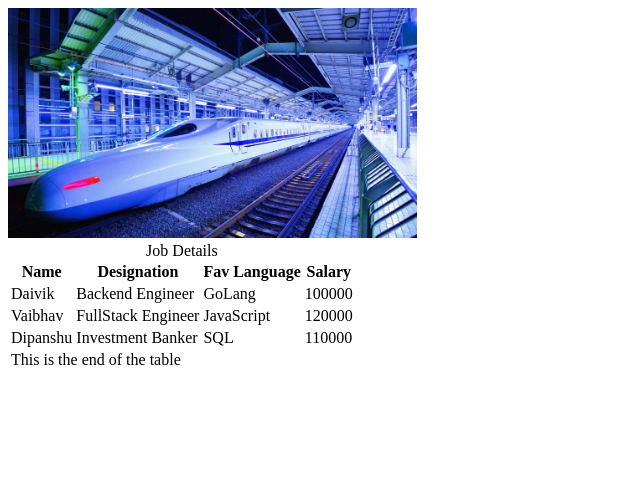
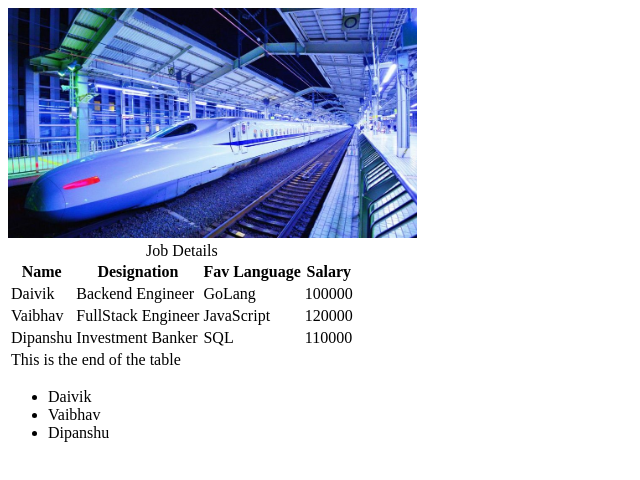
Before and after one commit to daivik-tapase-01/Web-Dev-Course, a plain HTML site: page lecture5/index.html in a window 1280 px wide. Shown: the whole page, without its empty margins (0-640 px from the left). Drawn offline with Linux system fonts and the light colour scheme.

```diff
--- a/lecture5/index.html
+++ b/lecture5/index.html
@@ -48,6 +48,11 @@
         </tfoot>
     </table>
 
+    <ul>
+        <li>Daivik</li>
+        <li>Vaibhav</li>
+        <li>Dipanshu</li>
+    </ul>
     <script src="script.js"></script>
 </body>
 
```
